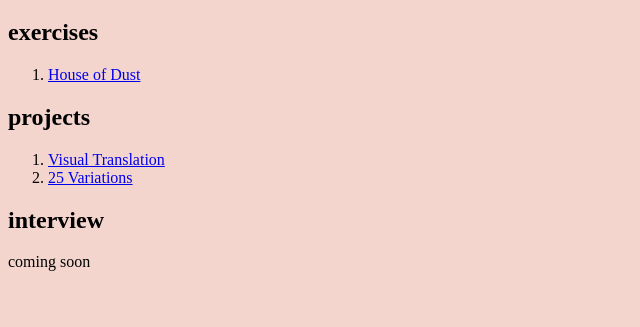
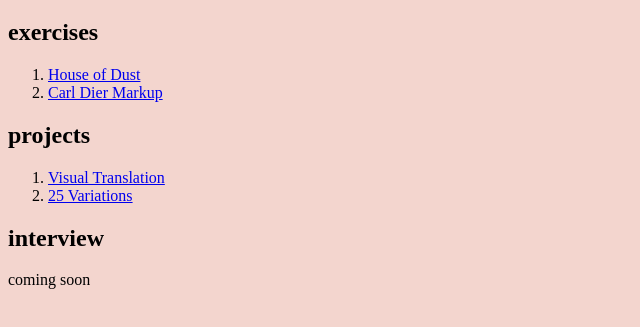
Before and after one commit to ssukin/interactive, a plain HTML site: page index.html in a window 1280 px wide. Shown: the part 61-388 px from the top of the page, without its empty margins (0-640 px from the left). Drawn offline with Linux system fonts and the light colour scheme.

Commit message:
added Carl Dier to Index

```diff
--- a/index.html
+++ b/index.html
@@ -14,6 +14,7 @@
   <h2>exercises</h2>
   <ol>
   	<li><a href="a-house-of-dust.html">House of Dust</a></li>
+    <li><a href="carl-dier-markup.html">Carl Dier Markup</a></li>
   </ol>
 
   <h2>projects</h2>
```
